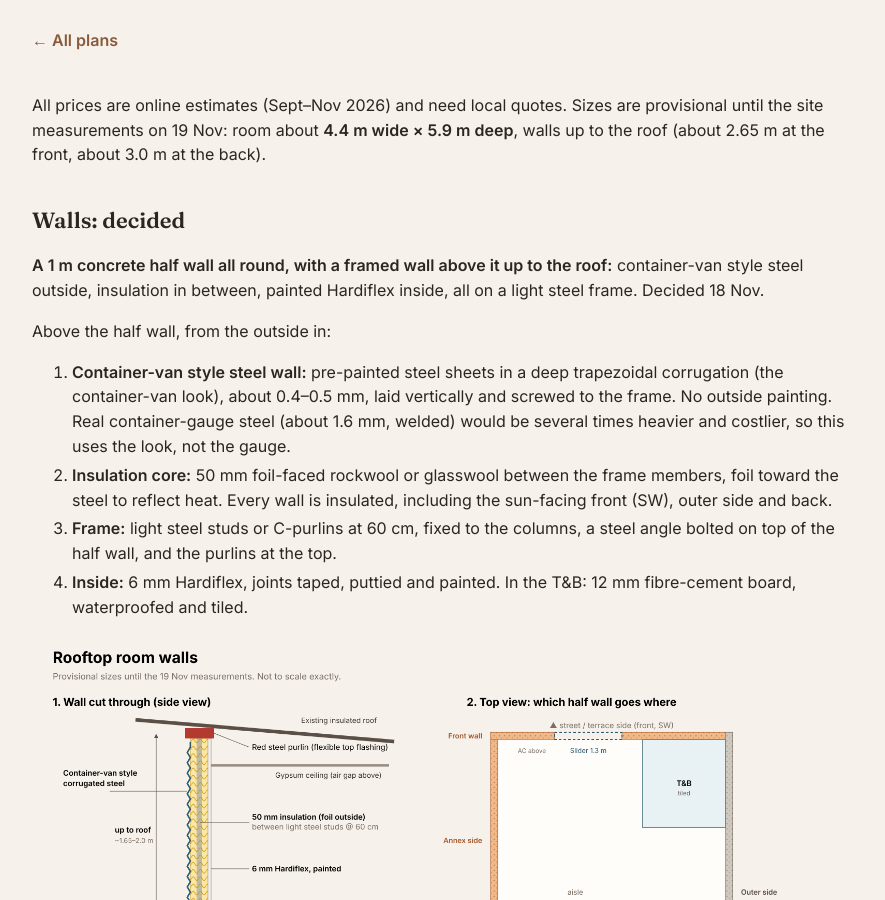
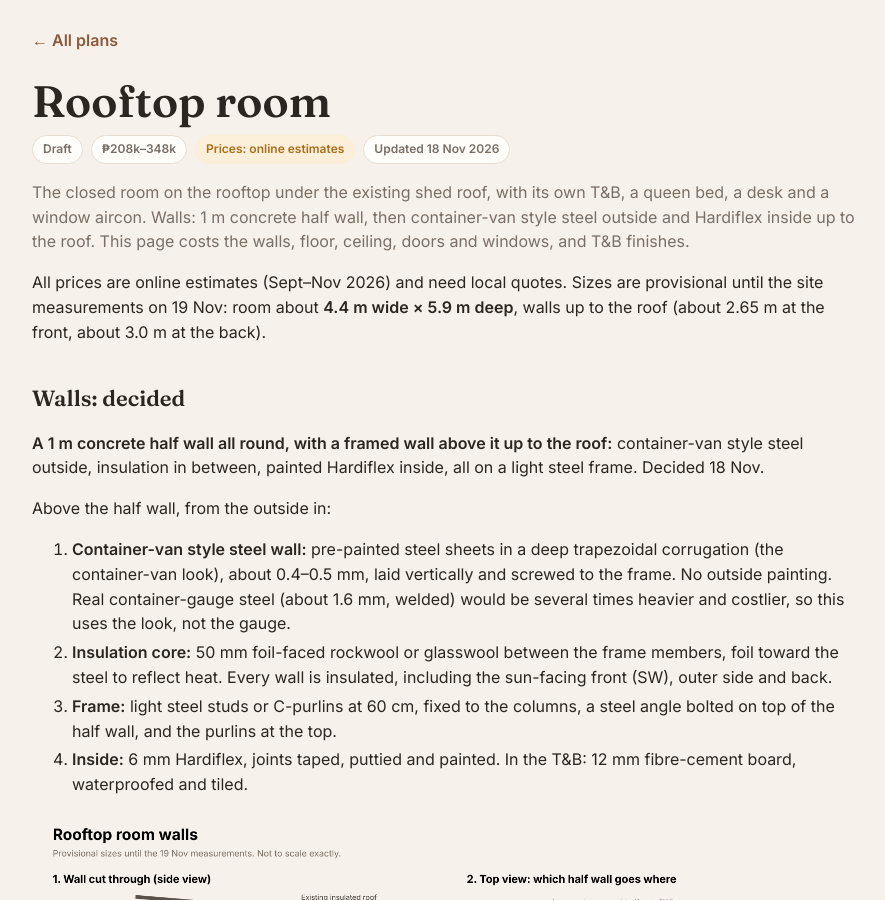
Before and after one commit to tatayotter/navarro-house, a Jekyll site: the page built from rooms/rooftop-room.md, in a window 1280 px wide and 900 px high. Shown: the whole window, without its empty margins (194-1079 px from the left). Built offline with Jekyll 4.4.1, drawn with Linux system fonts in a browser that asks for light colours.

Commit message:
Stair: welding details page with measured drawings
Tread top/bottom, tread-on-stringer, cross-section, wall anchors,
feet/post base and top anchor. Homepage card + README link.
Also quote the rooftop-room summary so its front matter parses.

Co-Authored-By: Claude Opus 5.5 <noreply@anthropic.com>
Claude-Session: https://claude.ai/code/session_01RUWgCQ9GXMBVgpb2oxa7jX

```diff
--- a/index.html
+++ b/index.html
@@ -86,7 +86,7 @@ footer a{color:var(--accent);font-weight:500}
   <div class="eyebrow">Family renovation</div>
   <h1>Navarro House</h1>
   <p class="lede">Plans, the 3D model and progress for our renovation, all in one place. Tap any card. Everything opens in your browser, on phone or computer. Prices are in pesos (₱).</p>
-  <span class="updated">Last updated 18 November 2026</span>
+  <span class="updated">Last updated 19 November 2026</span>
 </header>
 
 <section>
@@ -183,6 +183,10 @@ footer a{color:var(--accent);font-weight:500}
       <div class="ico"><svg viewBox="0 0 24 24" fill="none" stroke="currentColor" stroke-width="1.8" stroke-linejoin="round"><path d="M6 3h9l4 4v14H6z"/><path d="M9 11h7M9 15h7"/></svg></div>
       <div class="card-txt"><h3>Project brief</h3><p>Design, costs, status</p></div><span class="arrow">›</span>
     </a>
+    <a class="card mini" href="stairs/weld-details.html">
+      <div class="ico"><svg viewBox="0 0 24 24" fill="none" stroke="currentColor" stroke-width="1.8" stroke-linejoin="round"><path d="M3 20h18M5 20l12-14M8 9h5M12 13h5"/></svg></div>
+      <div class="card-txt"><h3>Welding details</h3><p>Tread, stringer, anchors, with sizes</p></div><span class="arrow">›</span>
+    </a>
     <a class="card mini" href="stairs/shopping-list-14nov.html">
       <div class="ico"><svg viewBox="0 0 24 24" fill="none" stroke="currentColor" stroke-width="1.8" stroke-linejoin="round"><path d="M9 6h11M9 12h11M9 18h11M4 6h.01M4 12h.01M4 18h.01"/></svg></div>
       <div class="card-txt"><h3>Shopping list</h3><p>14 November</p></div><span class="arrow">›</span>
--- a/rooms/rooftop-room.md
+++ b/rooms/rooftop-room.md
@@ -4,7 +4,7 @@ status: Draft
 cost: "₱208k–348k"
 price_source: online
 updated: 18 Nov 2026
-summary: The closed room on the rooftop under the existing shed roof, with its own T&B, a queen bed, a desk and a window aircon. Walls: 1 m concrete half wall, then container-van style steel outside and Hardiflex inside up to the roof. This page costs the walls, floor, ceiling, doors and windows, and T&B finishes.
+summary: "The closed room on the rooftop under the existing shed roof, with its own T&B, a queen bed, a desk and a window aircon. Walls: 1 m concrete half wall, then container-van style steel outside and Hardiflex inside up to the roof. This page costs the walls, floor, ceiling, doors and windows, and T&B finishes."
 ---
 
 All prices are online estimates (Sept–Nov 2026) and need local quotes. Sizes are provisional until the site measurements on 19 Nov: room about **4.4 m wide × 5.9 m deep**, walls up to the roof (about 2.65 m at the front, about 3.0 m at the back).
```
Also changed, not shown: stairs/weld-details.md (added, +57 -0 lines), README.md, stairs/details/1-tread-top-bottom.svg (added), stairs/details/2-tread-on-stringer.svg (added), stairs/details/3-across-the-stair.svg (added), stairs/details/4-wall-stringer.svg (added), stairs/details/5-feet-and-post-base.svg (added), stairs/details/6-top-anchor.svg (added).
